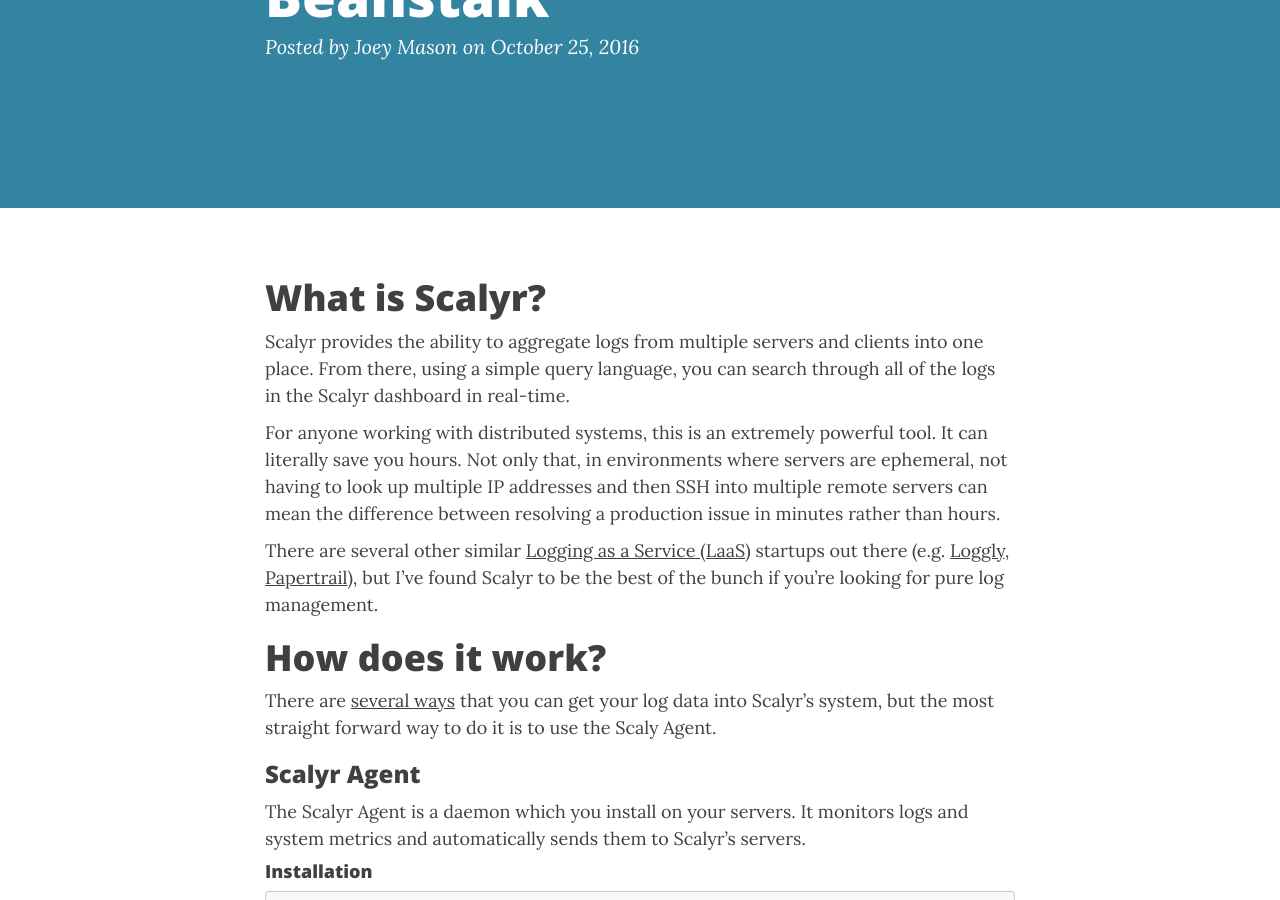
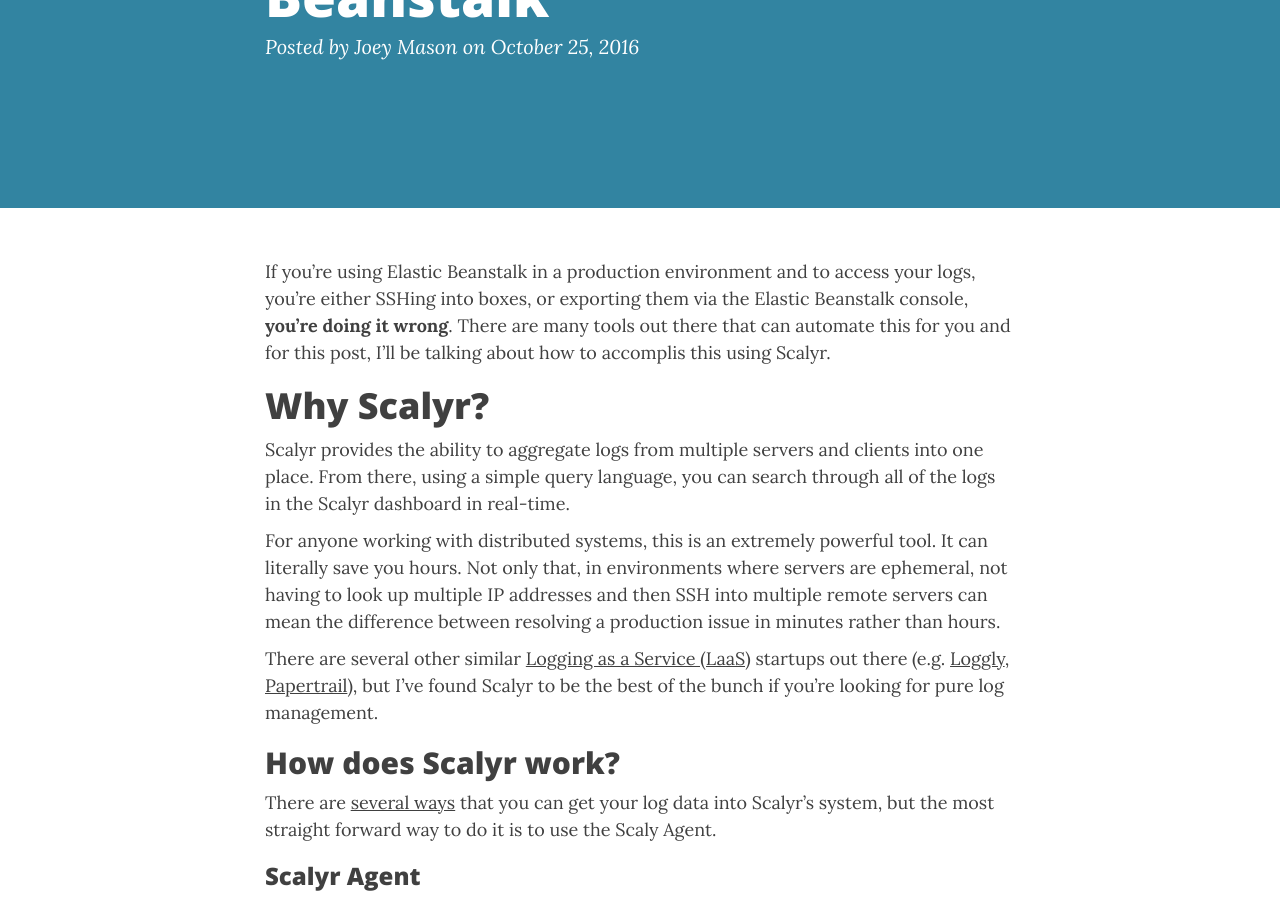
Before and after one commit to joeyvmason/joeyvmason.github.io, a Jekyll site: the page built from _posts/2016-10-25-using-scalyr-with-elastic-beanstalk.md, in a window 1280 px wide and 900 px high, scrolled down 265 px. Built offline with Jekyll 4.4.1, drawn with Linux system fonts in a browser that asks for light colours; nearby versions of some CDN libraries; comment, search, counter and statistics services are not loaded; part of the change alters nothing that is shown.

Commit message:
Added support for open-graph and twitter-cards. Added intro section to Elastic Beanstalk post.

```diff
--- a/_config.yml
+++ b/_config.yml
@@ -19,7 +19,7 @@ markdown: kramdown
 highlighter: rouge
 permalink: pretty
 paginate: 5
-google_analytics_code: UA-79524724-1
+google_tracking_id: UA-79524724-1
 exclude:
 - less
 - node_modules
--- a/_includes/head.html
+++ b/_includes/head.html
@@ -31,18 +31,6 @@
     <!-- Pygments Github CSS -->
     <link rel="stylesheet" href="{{ "/css/syntax.css" | prepend: site.baseurl }}">
 
-    <!-- Google Tracking Code -->
-    <script>
-        (function(i,s,o,g,r,a,m){i['GoogleAnalyticsObject']=r;i[r]=i[r]||function(){
-                    (i[r].q=i[r].q||[]).push(arguments)},i[r].l=1*new Date();a=s.createElement(o),
-                m=s.getElementsByTagName(o)[0];a.async=1;a.src=g;m.parentNode.insertBefore(a,m)
-        })(window,document,'script','https://www.google-analytics.com/analytics.js','ga');
-
-        ga('create', '{{ site.google_analytics_code}}', 'auto');
-        ga('send', 'pageview');
-
-    </script>
-
     <!-- Custom Fonts -->
     <link href="//maxcdn.bootstrapcdn.com/font-awesome/4.3.0/css/font-awesome.min.css" rel="stylesheet" type="text/css">
     <link href='//fonts.googleapis.com/css?family=Lora:400,700,400italic,700italic' rel='stylesheet' type='text/css'>
@@ -55,6 +43,7 @@
         <script src="https://oss.maxcdn.com/libs/respond.js/1.4.2/respond.min.js"></script>
     <![endif]-->
 
+    {% include open-graph.html %}
+    {% include twitter-cards.html %}
     {% feed_meta %}
-
 </head>
--- /dev/null
+++ b/_includes/open-graph.html
@@ -0,0 +1,9 @@
+<!-- Open Graph -->
+    <meta content="{{ site.title }}" property="og:site_name">
+    {% if page.title %}<meta content="{{ page.title }}" property="og:title">{% else %}<meta content="{{ site.title }}" property="og:title">{% endif %}
+    {% if page.title %}<meta content="article" property="og:type">{% else %}<meta content="website" property="og:type">{% endif %}
+    {% if page.description %}<meta content="{{ page.description }}" property="og:description">{% else %}<meta content="{{ site.description }}" property="og:description">{% endif %}
+    {% if page.url %}<meta content="{{ site.url }}{{ page.url }}" property="og:url">{% endif %}{% if page.date %}<meta content="{{ page.date | date_to_xmlschema }}" property="article:published_time"><meta content="{{ site.url }}/about/" property="article:author">{% endif %}
+    <!--{% if page.image %}<meta content="{{ site.url }}/assets/img/posts/{{ page.image }}" property="og:image">{% else %}<meta content="{{ site.url }}/assets/img/logo-high-resolution.png" property="og:image">{% endif %}-->
+    {% if page.categories %}{% for category in page.categories limit:1 %}<meta content="{{ category }}" property="article:section">{% endfor %} {% endif %}
+    {% if page.tags %}{% for tag in page.tags %}<meta content="{{ tag }}" property="article:tag">{% endfor %}{% endif %}
--- /dev/null
+++ b/_includes/twitter-cards.html
@@ -0,0 +1,7 @@
+    <!-- Twitter Cards -->
+<!--<meta name="twitter:card" content="summary_large_image"/>-->
+<meta name="twitter:title" content="{%if page.title %}{{ page.title }}{% else %}{{ site.title }}{% endif %}">
+<meta name="twitter:description" content="{% if page.description %}{{ page.description }}{% else %}{{ site.description }}{% endif %}">
+<meta name="twitter:site" content="@{{ site.twitter_username }}" />
+<meta name="twitter:creator" content="@{{ site.twitter_username }}">
+<meta name="twitter:card" content="summary">
--- a/_posts/2016-10-25-using-scalyr-with-elastic-beanstalk.md
+++ b/_posts/2016-10-25-using-scalyr-with-elastic-beanstalk.md
@@ -1,10 +1,15 @@
 ---
 title: Using Scalyr with Elastic Beanstalk
 date: 2016-10-25 12:00:00 Z
+description: Use Scalyr to aggregate logs from multiple servers managed by Elastic Beanstalk.
 layout: post
 ---
 
-# What is Scalyr?
+If you're using Elastic Beanstalk in a production environment and to access your logs, you're either SSHing into boxes, or exporting them via the Elastic Beanstalk console,
+**you're doing it wrong**. There are many tools out there that can automate this for
+you and for this post, I'll be talking about how to accomplis this using Scalyr.
+
+# Why Scalyr?
 
 Scalyr provides the ability to aggregate logs from multiple servers and clients into one place. From there, using a simple query
 language, you can search through all of the logs in the Scalyr dashboard in real-time.
@@ -18,7 +23,7 @@ There are several other similar [Logging as a Service (LaaS)](https://en.wikiped
 if you're looking for pure log management.
 
 
-# How does it work?
+## How does Scalyr work?
 
 There are [several ways](https://www.scalyr.com/help/data-sources) that you can get your log data into Scalyr's system, but the most
 straight forward way to do it is to use the Scaly Agent.
```
